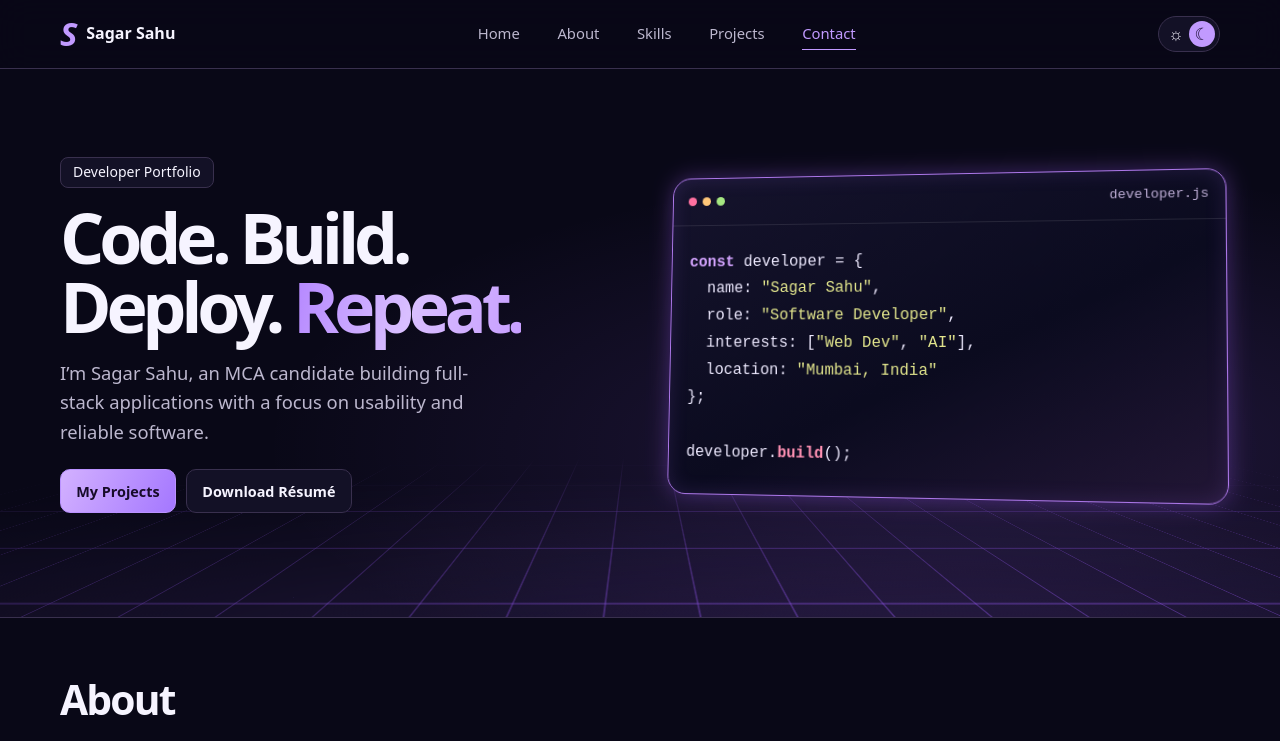
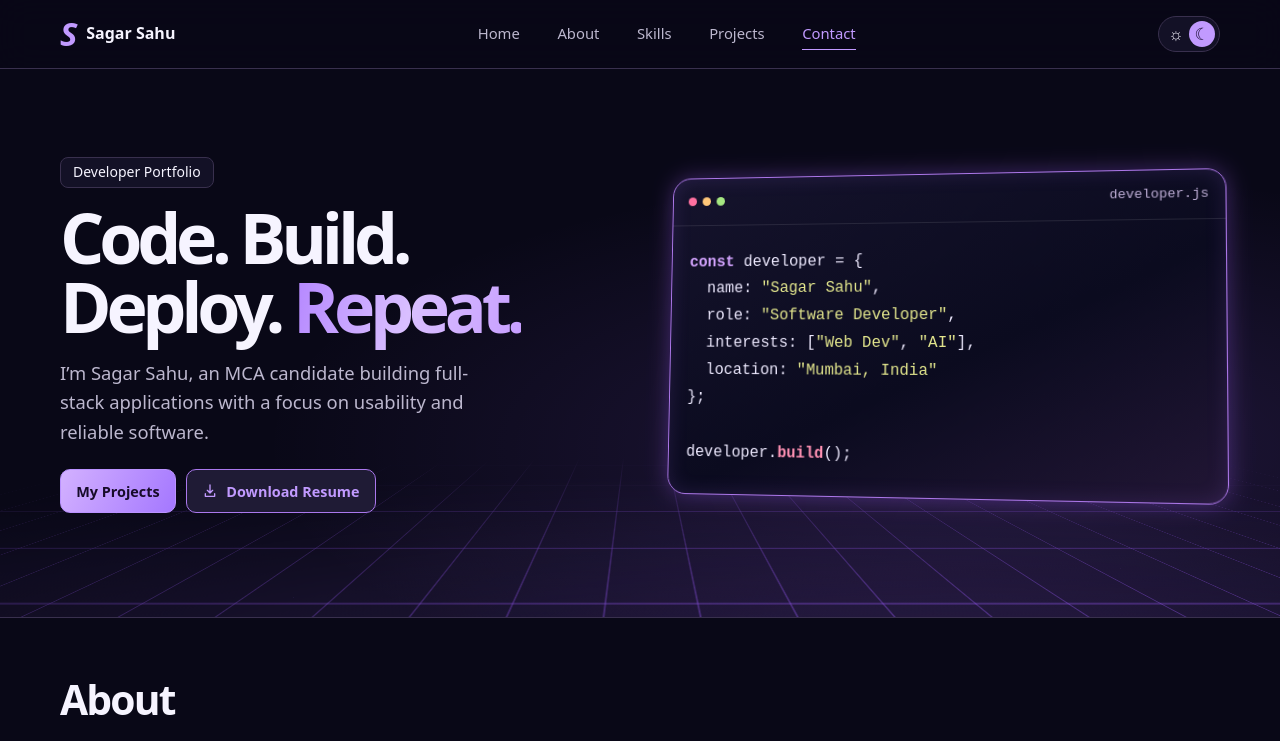
Before and after one commit to Sagar-rolex/sagar-sahu-portfolio, a React (Vite) app: page / in a window 1280 px wide. Shown: the top 741 px of the page. Built offline with nearby package versions, Linux system fonts and the light colour scheme.

Commit message:
Update Site source

```diff
--- a/src/Sections.jsx
+++ b/src/Sections.jsx
@@ -21,7 +21,12 @@ export function Hero() {
           <p className="intro" style={{ "--step": "2" }}>I’m Sagar Sahu, an MCA candidate building full-stack applications with a focus on usability and reliable software.</p>
           <div className="flex flex-wrap items-center actions intro" style={{ "--step": "3" }}>
             <a className="button primary" href="#projects">My Projects</a>
-            <a className="button" href="Sagar_Sahu_Resume.pdf" download>Download Résumé</a>
+            <a className="button resume-download gap-2" href="Sagar_Sahu_Resume.pdf" download="Sagar_Sahu_Resume.pdf">
+              <svg className="size-4 shrink-0" viewBox="0 0 24 24" fill="none" stroke="currentColor" strokeWidth="2" strokeLinecap="round" strokeLinejoin="round" aria-hidden="true">
+                <path d="M12 3v12m-4-4 4 4 4-4M5 16v4h14v-4" />
+              </svg>
+              Download Resume
+            </a>
           </div>
         </div>
         <div className="code-entry intro" style={{ "--step": "2" }}>
--- a/src/styles.css
+++ b/src/styles.css
@@ -83,6 +83,8 @@ h1 em { font-style: normal; color: var(--accent); background: linear-gradient(10
 .button { display: inline-flex; align-items: center; justify-content: center; min-height: 44px; padding: .55rem .95rem; border: 1px solid var(--line); border-radius: 10px; background: var(--panel); font-weight: 650; font-size: .9rem; transition: transform .24s var(--ease), border-color .24s, box-shadow .24s; }
 .button.primary { color: #170b29; border-color: #ba92ff; background: linear-gradient(115deg, #d3b1ff, #a477ff); }
 .button:is(:hover, :focus-visible) { transform: translateY(-3px); border-color: var(--hover-line); box-shadow: 0 7px 24px var(--glow); }
+.button.resume-download { color: var(--accent); border-color: var(--hover-line); background: color-mix(in srgb, var(--panel), var(--accent) 7%); }
+.button.resume-download:hover { background: color-mix(in srgb, var(--panel), var(--accent) 13%); }
 .terminal { color: #eeeaff; background: linear-gradient(155deg, #15132c, #0b0b1f 56%, #221635); border: 1px solid #ad78ea; border-radius: 19px; box-shadow: 0 0 22px #a762ff57, inset 0 0 20px #9867ec28; transform: perspective(1000px) rotateY(-7deg) rotateX(3deg); animation: terminal-float 8s ease-in-out infinite; }
 .terminal-bar { display: flex; align-items: center; gap: 6px; padding: .82rem 1rem; border-bottom: 1px solid #ffffff19; }
 .terminal-bar span { width: 9px; height: 9px; border-radius: 50%; background: #ff71a1; }
```
